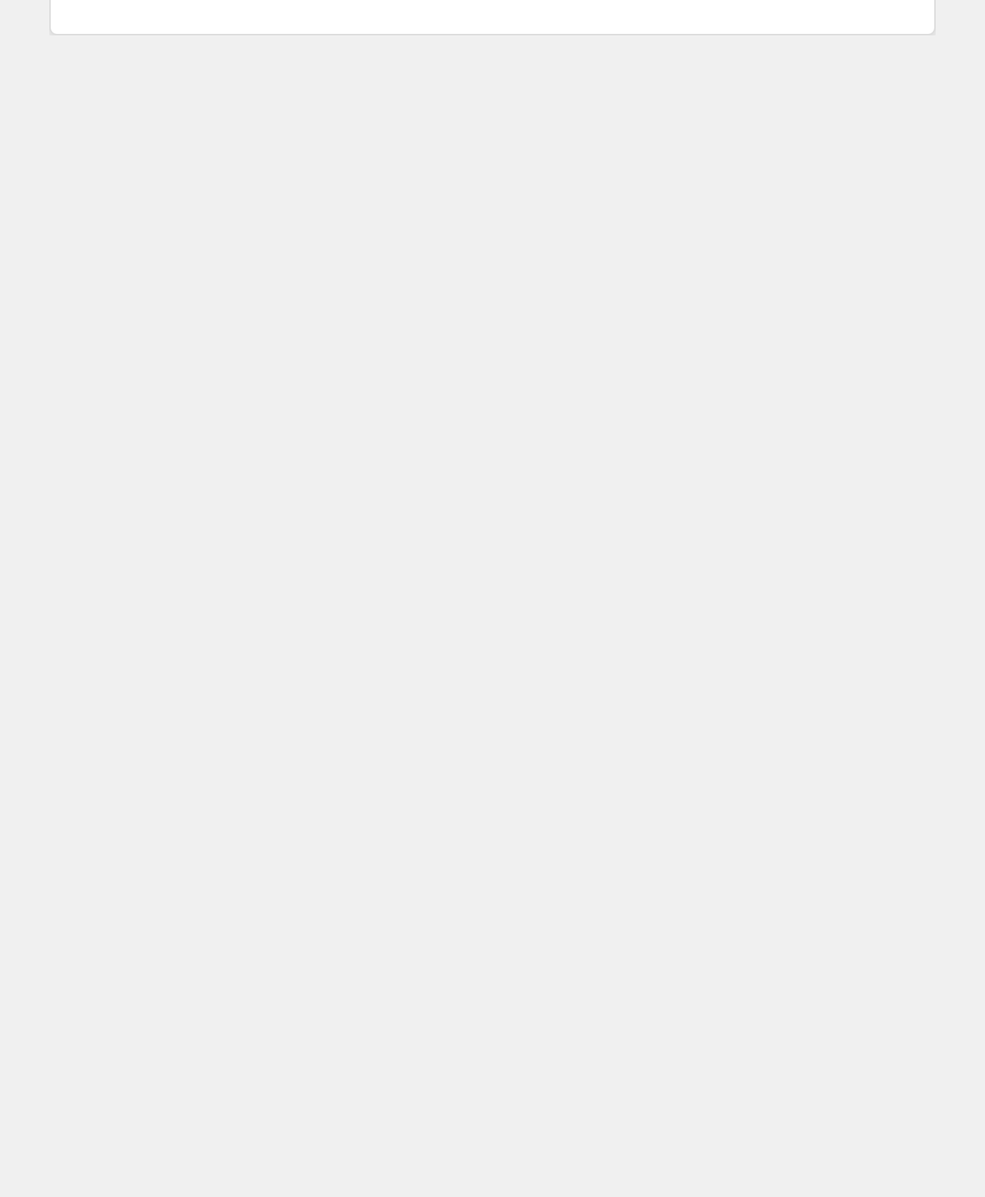
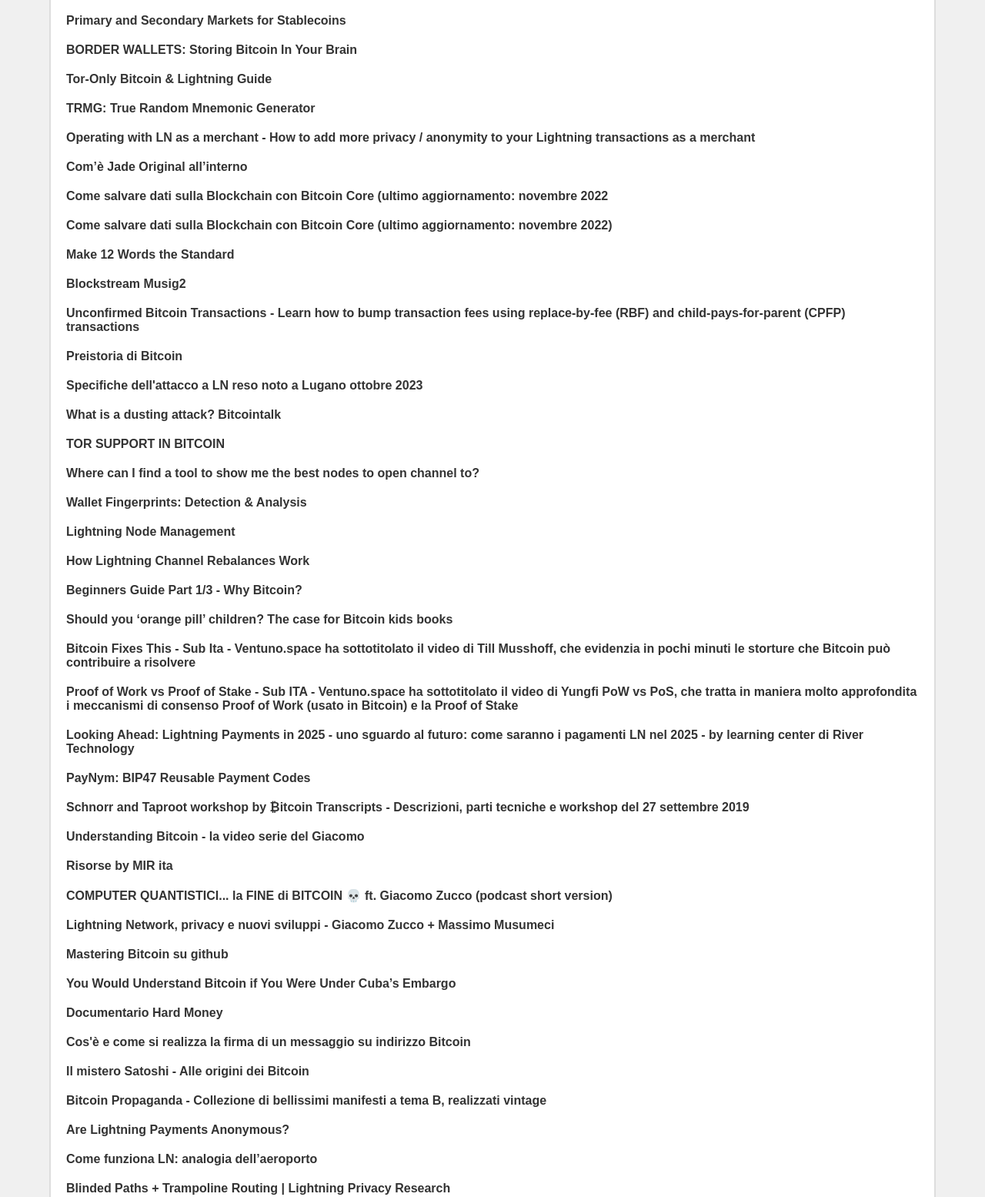
Before and after one commit to f205sats/linkz, a plain HTML site: page bitcoin.html in a window 1280 px wide. Shown: the part 329-1884 px from the top of the page at 77% size. Before the commit the page ends 800 px from the top, so only its background shows below. Drawn offline with Linux system fonts and the light colour scheme.

Commit message:
Update bitcoin.html

```diff
--- a/bitcoin.html
+++ b/bitcoin.html
@@ -70,6 +70,46 @@
                 <li><a href="https://www.youtube.com/watch?v=wHQrvCGVkTw">BORDER WALLETS: Storing Bitcoin In Your Brain</a></li>
                 <li><a href="https://drive.proton.me/urls/8ESTA73R1C#mkGhpw4DSfPQ">Com’è Jade Original all’interno</a></li>
                 <li><a href="https://www.youtube.com/watch?v=B-tqX9DfT4g">Blockstream Musig2</a></li>
+                <li><a href="https://www.federalreserve.gov/econres/notes/feds-notes/primary-and-secondary-markets-for-stablecoins-20240223.html">Primary and Secondary Markets for Stablecoins</a></li>
+<li><a href="https://blog.lopp.net/tor-only-bitcoin-lightning-guide/">BORDER WALLETS: Storing Bitcoin In Your Brain</a></li>
+<li><a href="https://www.youtube.com/watch?v=wHQrvCGVkTw">Tor-Only Bitcoin & Lightning Guide</a></li>
+<li><a href="https://github.com/valerio-vaccaro/TRMG">TRMG: True Random Mnemonic Generator</a></li>
+<li><a href="https://darthcoin.substack.com/p/operating-with-ln-as-a-merchant">Operating with LN as a merchant -  How to add more privacy / anonymity to your Lightning transactions as a merchant</a></li>
+<li><a href="(https://drive.proton.me/urls/8ESTA73R1C#mkGhpw4DSfPQ">Com’è Jade Original all’interno</a></li>
+<li><a href="https://medium.blockchainedu.net/come-salvare-dati-sulla-blockchain-con-bitcoin-core-d9a9f08e51e3">Come salvare dati sulla Blockchain con Bitcoin Core (ultimo aggiornamento: novembre 2022</a></li>
+<li><a href="https://medium.blockchainedu.net/salvare-dati-sulla-blockchain-passo-dopo-passo-con-coinbin-20bc3815a7dd">Come salvare dati sulla Blockchain con Bitcoin Core (ultimo aggiornamento: novembre 2022)</a></li>
+<li><a href="https://foundationdevices.com/2023/06/make-12-words-the-standard/">Make 12 Words the Standard</a></li>
+<li><a href="https://www.youtube.com/watch?v=B-tqX9DfT4g">Blockstream Musig2</a></li>
+<li><a href="https://docs.lightning.engineering/lightning-network-tools/lnd/unconfirmed-bitcoin-transactions">Unconfirmed Bitcoin Transactions - Learn how to bump transaction fees using replace-by-fee (RBF) and child-pays-for-parent (CPFP) transactions</a></li>
+<li><a href="https://21-ways.com/assets/images/ch1-01/prehistory.png">Preistoria di Bitcoin</a></li>
+<li><a href="https://github.com/ariard/mempool-research/blob/2023-10-replacement-paper/replacement-cycling.pdf">Specifiche dell'attacco a LN reso noto a Lugano ottobre 2023</a></li>
+<li><a href="(https://bitcointalk.org/index.php?topic=5467542.0">What is a dusting attack? Bitcointalk</a></li>
+<li><a href="https://github.com/bitcoin/bitcoin/blob/master/doc/tor.md">TOR SUPPORT IN BITCOIN</a></li>
+<li><a href="https://stacker.news/items/282894">Where can I find a tool to show me the best nodes to open channel to?</a></li>
+<li><a href="https://ishaana.com/blog/wallet_fingerprinting/">Wallet Fingerprints: Detection & Analysis</a></li>
+<li><a href="https://www.lightningnode.info/">Lightning Node Management</a></li>
+<li><a href="https://voltage.cloud/blog/lightning-network-faq/how-lightning-node-channel-rebalancing-works-simplified/">How Lightning Channel Rebalances Work</a></li>
+<li><a href="https://www.youtube.com/watch?v=O0vRAKWhM00">Beginners Guide Part 1/3 - Why Bitcoin?</a></li>
+<li><a href="https://cointelegraph.com/magazine/orange-pill-children-bitcoin-kids-books/">Should you ‘orange pill’ children? The case for Bitcoin kids books</a></li>
+<li><a href="https://www.youtube.com/watch?v=J5SYPfVxGbs&t=101">Bitcoin Fixes This - Sub Ita - Ventuno.space ha sottotitolato il video di Till Musshoff, che evidenzia in pochi minuti le storture che Bitcoin può contribuire a risolvere</a></li>
+<li><a href="https://youtu.be/_WFxDjvp9LI">Proof of Work vs Proof of Stake - Sub ITA - Ventuno.space ha sottotitolato il video di Yungfi PoW vs PoS, che tratta in maniera molto approfondita i meccanismi di consenso Proof of Work (usato in Bitcoin) e la Proof of Stake</a></li>
+<li><a href="https://river.com/learn/lightning-payments-2025/">Looking Ahead: Lightning Payments in 2025 - uno sguardo al futuro: come saranno i pagamenti LN nel 2025 - by learning center di River Technology</a></li>
+<li><a href="https://bitcoiner.guide/paynym/">PayNym: BIP47 Reusable Payment Codes</a></li>
+<li><a href="https://btctranscripts.com/bitcoinops/2019-09-27-schnorr-taproot-workshop/">Schnorr and Taproot workshop by ₿itcoin Transcripts - Descrizioni, parti tecniche e workshop del 27 settembre 2019</a></li>
+<li><a href="https://www.youtube.com/watch?v=_QB4Jif_-8Q">Understanding Bitcoin - la video serie del Giacomo</a></li>
+<li><a href="https://github.com/mirserena/risorsebitcoin">Risorse by MIR ita</a></li>
+<li><a href="https://www.youtube.com/watch?v=G1ay5y8MZU8">COMPUTER QUANTISTICI... la FINE di BITCOIN 💀 ft. Giacomo Zucco (podcast short version)</a></li>
+<li><a href="https://www.youtube.com/watch?v=_RWzsZ5sKs4">Lightning Network, privacy e nuovi sviluppi - Giacomo Zucco + Massimo Musumeci</a></li>
+<li><a href="https://github.com/bitcoinbook/bitcoinbook/tree/develop">Mastering Bitcoin su github</a></li>
+<li><a href="https://archive.ph/axW4v#selection-2379.0-2379.61">You Would Understand Bitcoin if You Were Under Cuba’s Embargo</a></li>
+<li><a href="https://www.hardmoneyfilm.com/">Documentario Hard Money</a></li>
+<li><a href="https://www.youtube.com/watch?v=s9ZdN4X1w34">Cos'è e come si realizza la firma di un messaggio su indirizzo Bitcoin</a></li>
+<li><a href="https://www.arte.tv/it/videos/097372-001-A/la-crittografia-1-6">Il mistero Satoshi - Alle origini dei Bitcoin</a></li>
+<li><a href="https://phneep.com/propaganda/">Bitcoin Propaganda - Collezione di bellissimi manifesti a tema B, realizzati vintage</a></li>
+<li><a href="https://blogs.umb.edu/stephanienichols/2023/03/29/are-lightning-payments-anonymous/">Are Lightning Payments Anonymous?</a></li>
+<li><a href="https://twitter.com/CoinCornerDanny/status/1584628950588076032?">Come funziona LN: analogia dell’aeroporto</a></li>
+<li><a href="https://lightningprivacy.com/en/blinded-trampoline">Blinded Paths + Trampoline Routing | Lightning Privacy Research</a></li>
+<li><a href="https://armantheparman.com/connect-electrum-desktop-wallet-to-your-bitcoin-node/">Connect Electrum Desktop Wallet to your Bitcoin Node (with video)</a></li>
                 <!-- Add more links as needed -->
             </ul>
         </div>
```
